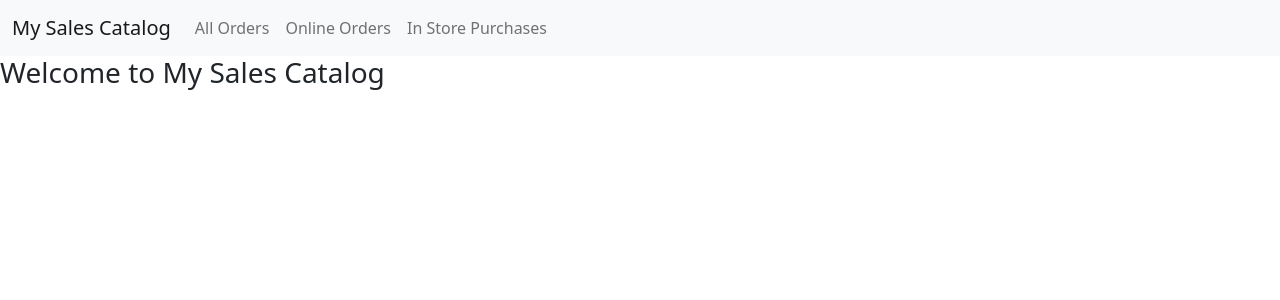
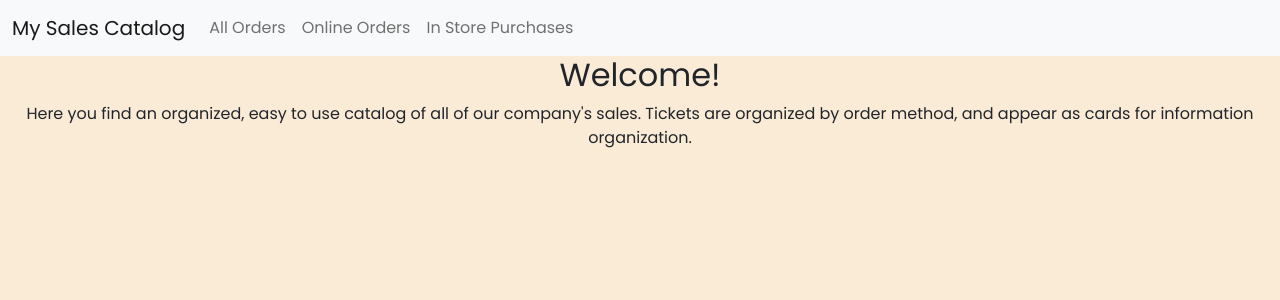
Before and after one commit to JDixon1995/Supply-Catalog-App-Client, a React (Create React App) app: page / in a window 1280 px wide. Shown: the top 300 px of the page. Built offline with nearby package versions, Linux system fonts and the light colour scheme.

Commit message:
styling update, and Card implemation across app.

```diff
--- a/src/components/InStoreList.jsx
+++ b/src/components/InStoreList.jsx
@@ -1,6 +1,6 @@
 import { useState, useEffect } from 'react';
 import axios from 'axios';
-import SaleTicket from './SaleTicket';
+import OrderCard from './OrderCard'
 
 const InStoreList = () => {
 
@@ -20,7 +20,7 @@ const InStoreList = () => {
 	<div>
 		<div className='container'>
         {dataCollection.map((data, index) =>
-          <SaleTicket
+          <OrderCard
           key={index}
           data={data}
           />
--- a/src/components/Landing.jsx
+++ b/src/components/Landing.jsx
@@ -1,7 +1,13 @@
 const Landing = () => {
   return (
-	<div>
-		<h3>Welcome to My Sales Catalog</h3>
+	<div className="landing">
+		<h2>Welcome!</h2>
+		<article>
+			Here you find an organized,
+			easy to use catalog of all of our company's sales.
+			Tickets are organized by order method, and appear as
+			cards for information organization.
+		</article>
 	</div>
   )
 }
--- a/src/components/OnlineList.jsx
+++ b/src/components/OnlineList.jsx
@@ -1,6 +1,6 @@
 import { useState, useEffect } from 'react';
 import axios from 'axios';
-import SaleTicket from './SaleTicket';
+import OrderCard from './OrderCard';
 
 const OnlineList = () => {
 
@@ -21,7 +21,7 @@ const OnlineList = () => {
 	<div>
 		<div className='container'>
         {dataCollection.map((data, index) =>
-          <SaleTicket
+          <OrderCard
           key={index}
           data={data}
           />
--- a/src/components/OrderCard.jsx
+++ b/src/components/OrderCard.jsx
@@ -13,10 +13,11 @@ const OrderCard = ({ data }) => {
 	body
     color="secondary"
     outline
+	className='card'
 	>
     	<CardBody>
       		<CardTitle tag="h5">
-        	{data.customer.email}
+			Customer Email: {data.customer.email}
       		</CardTitle>
       	<CardSubtitle
         className="mb-2 text-muted"
--- a/src/components/SaleTicket.jsx
+++ /dev/null
@@ -1,15 +0,0 @@
-import ItemList from "./ItemList"
-const SaleTicket = ({ data }) => {
-
-  return (
-	<div className='sale-ticket'>
-	<ItemList data={data} />
-	<div className="order-info">
-		<h6>{data.storeLocation}</h6>
-		<h6>{data.customer.email}</h6>
-		<h6>Rated service as a {data.customer.satisfaction} out of 5.</h6>
-		</div>
-	</div>
-  )
-}
-export default SaleTicket
--- a/src/index.css
+++ b/src/index.css
@@ -11,3 +11,17 @@ body {
   height: 100vh;
   background-color: antiquewhite;
 }
+
+.landing {
+  text-align: center;
+}
+
+.landing article {
+  margin: 0 auto;
+  padding: 0 auto;
+}
+
+.card {
+  padding: 3px;
+  margin: 5px;
+}
--- a/src/index.js
+++ b/src/index.js
@@ -1,6 +1,7 @@
 import React from 'react';
 import ReactDOM from 'react-dom';
 import App from './App';
+import './index.css'
 
 ReactDOM.render(
   <React.StrictMode>
```
